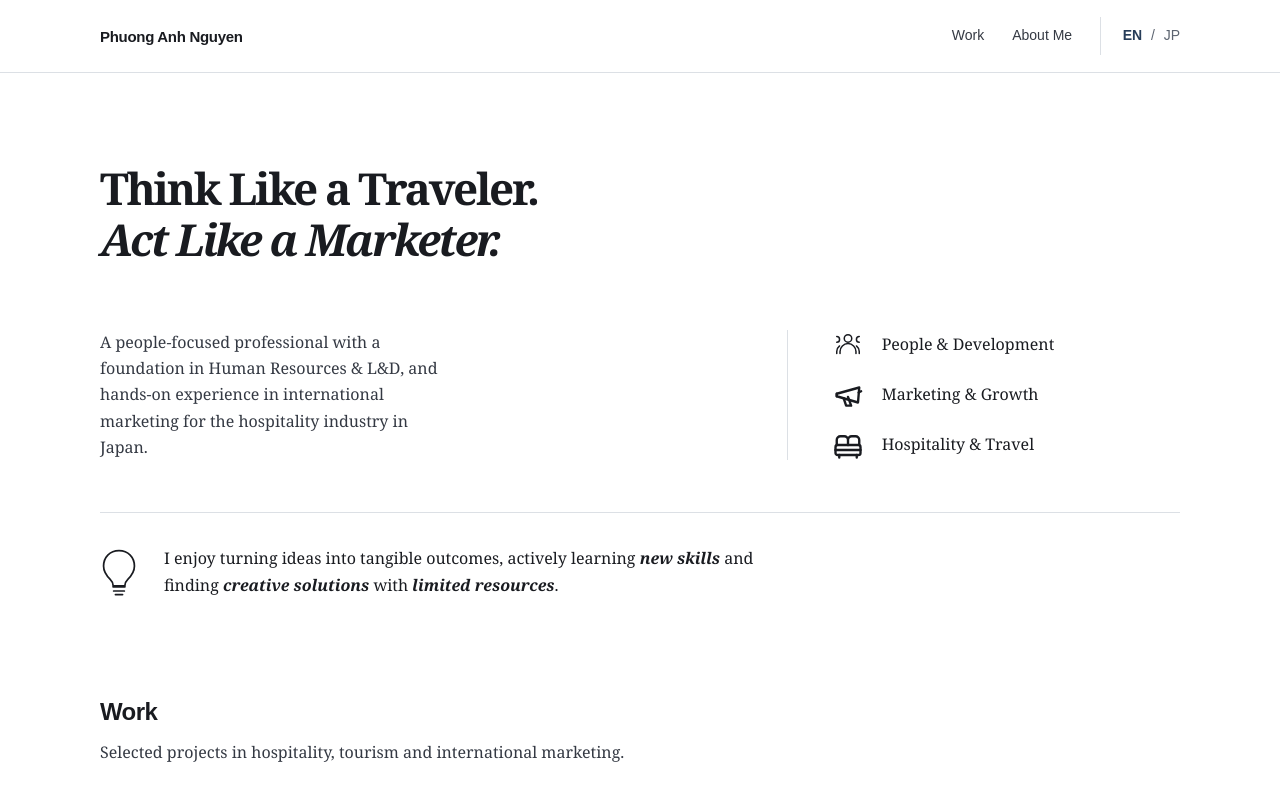
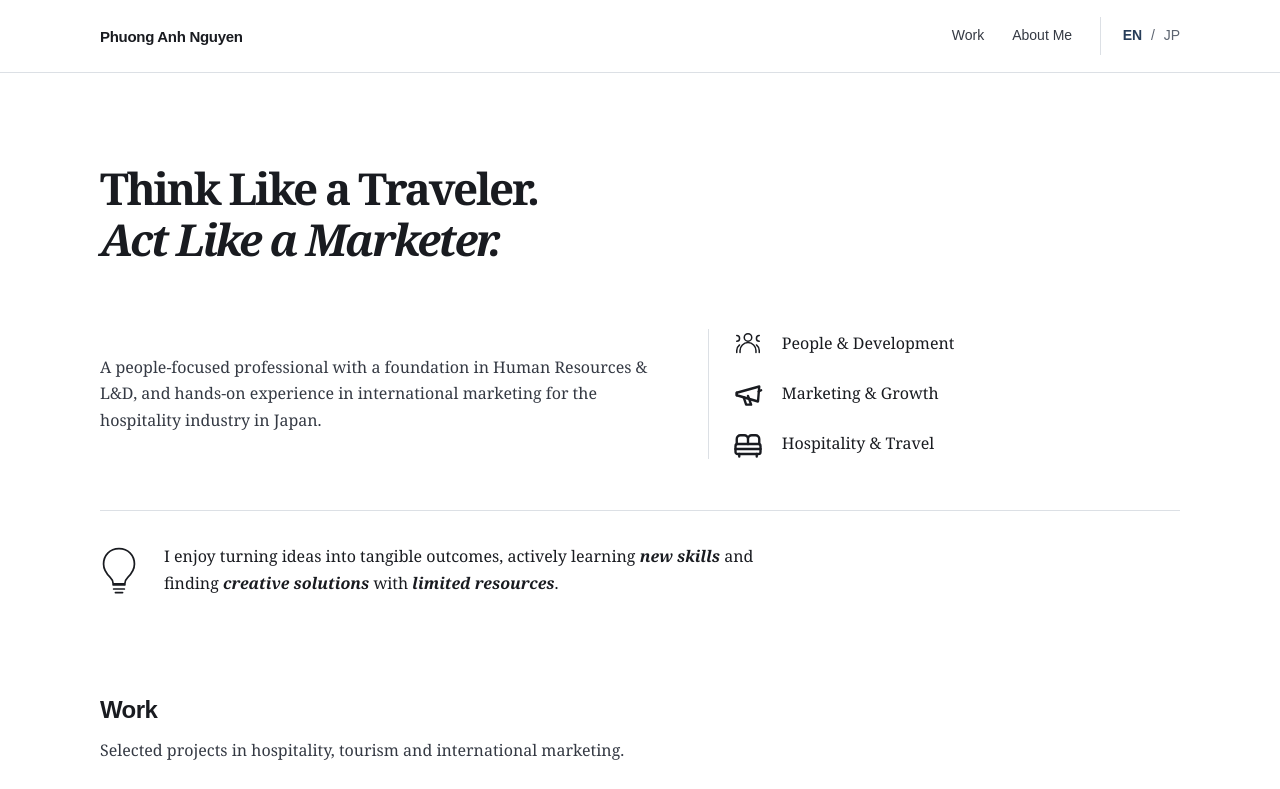
Before and after one commit to phuonganhngh/mkt, a Next.js app: page / in a window 1280 px wide. Shown: the top 789 px of the page. Built offline with nearby package versions, Linux system fonts and the light colour scheme; grey boxes are pictures that could not be loaded.

Commit message:
Balance home introduction columns and remove narrow paragraph width

```diff
--- a/app/styles.css
+++ b/app/styles.css
@@ -509,20 +509,20 @@ th { font-weight: 500; }
 .home-editorial-title em { font-style: italic; font-weight: inherit; }
 .home-editorial-body {
   display: grid;
-  grid-template-columns: minmax(0, 1.35fr) minmax(16rem, .85fr);
+  grid-template-columns: minmax(0, 55fr) minmax(0, 45fr);
   align-items: center;
-  gap: clamp(2rem, 5vw, 5rem);
+  gap: 2rem;
   margin-top: clamp(2.5rem, 5vw, 4.2rem);
 }
 .home-editorial-body .home-intro-statement {
   margin: 0;
-  max-width: 39ch;
+  max-width: none;
   font: 400 16px/1.65 var(--reading);
 }
 .home-editorial-body .home-intro-statement strong { font-weight: 700; color: var(--ink); }
 .home-editorial-focus {
   border-left: 1px solid var(--line);
-  padding-left: clamp(1.3rem, 3.5vw, 3rem);
+  padding-left: 1.5rem;
   display: grid;
   gap: 1.25rem;
 }
```
